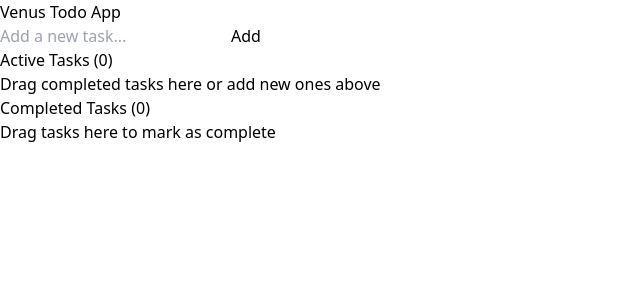
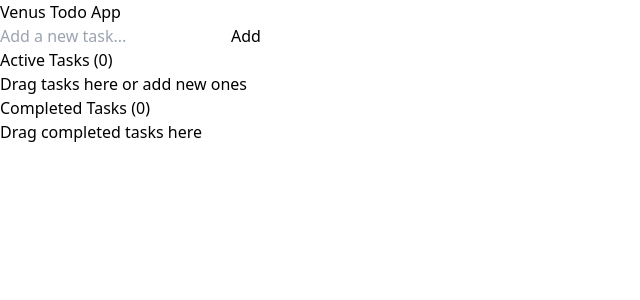
Before and after one commit to 2advancesolutions/venus-todo-react, a React (Vite) app: page / in a window 1280 px wide. Shown: the top 300 px of the page, without its empty margins (0-640 px from the left). Built offline with nearby package versions, Linux system fonts and the light colour scheme.

Commit message:
feat: can you create a react todo app, create,update, delete Allow user to dra
Automated by Venus AI 🌟

```diff
--- a/package.json
+++ b/package.json
@@ -9,9 +9,8 @@
     "preview": "vite preview"
   },
   "dependencies": {
-    "@dnd-kit/core": "^6.1.0",
-    "@dnd-kit/modifiers": "^6.1.0",
-    "@dnd-kit/sortable": "^8.0.0",
+    "@dnd-kit/core": "^6.0.8",
+    "@dnd-kit/sortable": "^7.0.2",
     "@dnd-kit/utilities": "^3.2.1",
     "react": "^18.3.1",
     "react-dom": "^18.3.1"
--- a/src/App.tsx
+++ b/src/App.tsx
@@ -1,14 +1,15 @@
-import React, { useState } from 'react';
-import { DndContext, DragEndEvent, DragOverlay, DragStartEvent } from '@dnd-kit/core';
-import { SortableContext, arrayMove } from '@dnd-kit/sortable';
+import { useState } from 'react';
+import { DndContext, DragEndEvent, closestCenter } from '@dnd-kit/core';
+import { arrayMove, SortableContext, verticalListSortingStrategy } from '@dnd-kit/sortable';
+import TodoForm from './components/TodoForm';
 import TodoItem from './components/TodoItem';
-import TodoForm from './components/TodoForm';
 import { Todo } from './types';
 
 function App() {
   const [todos, setTodos] = useState<Todo[]>([]);
-  const [completedTodos, setCompletedTodos] = useState<Todo[]>([]);
-  const [activeId, setActiveId] = useState<string | null>(null);
+
+  const activeTodos = todos.filter(todo => !todo.completed);
+  const completedTodos = todos.filter(todo => todo.completed);
 
   const addTodo = (text: string) => {
     const newTodo: Todo = {
@@ -17,25 +18,17 @@ function App() {
       completed: false,
       createdAt: new Date(),
     };
-    setTodos([...todos, newTodo]);
+    setTodos(prev => [...prev, newTodo]);
   };
 
   const updateTodo = (id: string, text: string) => {
-    setTodos(todos.map(todo =>
-      todo.id === id ? { ...todo, text } : todo
-    ));
-    setCompletedTodos(completedTodos.map(todo =>
+    setTodos(prev => prev.map(todo =>
       todo.id === id ? { ...todo, text } : todo
     ));
   };
 
   const deleteTodo = (id: string) => {
-    setTodos(todos.filter(todo => todo.id !== id));
-    setCompletedTodos(completedTodos.filter(todo => todo.id !== id));
-  };
-
-  const handleDragStart = (event: DragStartEvent) => {
-    setActiveId(event.active.id as string);
+    setTodos(prev => prev.filter(todo => todo.id !== id));
   };
 
   const handleDragEnd = (event: DragEndEvent) => {
@@ -46,70 +39,63 @@ function App() {
     const activeId = active.id as string;
     const overId = over.id as string;
 
-    // Find which list the active item is in
-    const activeInTodos = todos.find(t => t.id === activeId);
-    const activeInCompleted = completedTodos.find(t => t.id === activeId);
+    // Check if we're dragging between sections
+    const isDraggingToCompleted = overId === 'completed-section';
+    const isDraggingToActive = overId === 'active-section';
 
-    // Find which list the over item is in
-    const overInTodos = todos.find(t => t.id === overId);
-    const overInCompleted = completedTodos.find(t => t.id === overId);
-
-    // Handle dropping on containers
-    if (overId === 'todos-container' && activeInCompleted) {
-      // Move from completed to todos
-      const todo = completedTodos.find(t => t.id === activeId);
-      if (todo) {
-        setCompletedTodos(completedTodos.filter(t => t.id !== activeId));
-        setTodos([...todos, { ...todo, completed: false }]);
-      }
-    } else if (overId === 'completed-container' && activeInTodos) {
-      // Move from todos to completed
-      const todo = todos.find(t => t.id === activeId);
-      if (todo) {
-        setTodos(todos.filter(t => t.id !== activeId));
-        setCompletedTodos([...completedTodos, { ...todo, completed: true }]);
-      }
-    } else if (overInTodos && activeInTodos) {
-      // Reorder within todos
-      setTodos(arrayMove(todos,
-        todos.findIndex(t => t.id === activeId),
-        todos.findIndex(t => t.id === overId)
+    if (isDraggingToCompleted || isDraggingToActive) {
+      setTodos(prev => prev.map(todo =>
+        todo.id === activeId
+          ? { ...todo, completed: isDraggingToCompleted }
+          : todo
       ));
-    } else if (overInCompleted && activeInCompleted) {
-      // Reorder within completed
-      setCompletedTodos(arrayMove(completedTodos,
-        completedTodos.findIndex(t => t.id === activeId),
-        completedTodos.findIndex(t => t.id === overId)
-      ));
+      return;
     }
 
-    setActiveId(null);
+    // Check if we're reordering within the same section
+    const activeTodo = todos.find(t => t.id === activeId);
+    const overTodo = todos.find(t => t.id === overId);
+
+    if (activeTodo && overTodo && activeTodo.completed === overTodo.completed) {
+      const sectionTodos = todos.filter(t => t.completed === activeTodo.completed);
+      const oldIndex = sectionTodos.findIndex(t => t.id === activeId);
+      const newIndex = sectionTodos.findIndex(t => t.id === overId);
+
+      if (oldIndex !== newIndex) {
+        const newSectionTodos = arrayMove(sectionTodos, oldIndex, newIndex);
+        const otherTodos = todos.filter(t => t.completed !== activeTodo.completed);
+        setTodos([...otherTodos, ...newSectionTodos]);
+      }
+    }
   };
 
-  const activeTodo = [...todos, ...completedTodos].find(t => t.id === activeId);
-
   return (
-    <div className="min-h-screen bg-gradient-to-br from-purple-400 via-pink-500 to-red-500 p-4">
-      <div className="max-w-6xl mx-auto">
-        <h1 className="text-4xl font-bold text-white text-center mb-8 mt-8">
+    <div className="min-h-screen bg-gradient-to-br from-purple-600 via-pink-600 to-blue-600 py-8 px-4">
+      <div className="max-w-4xl mx-auto">
+        <h1 className="text-4xl font-bold text-white text-center mb-8">
           Venus Todo App
         </h1>
 
         <TodoForm onAddTodo={addTodo} />
 
-        <DndContext onDragStart={handleDragStart} onDragEnd={handleDragEnd}>
-          <div className="grid grid-cols-1 lg:grid-cols-2 gap-8 mt-8">
-            {/* Active Todos */}
-            <div className="bg-white/10 backdrop-blur-lg rounded-xl p-6 shadow-2xl">
+        <DndContext
+          collisionDetection={closestCenter}
+          onDragEnd={handleDragEnd}
+        >
+          <div className="grid md:grid-cols-2 gap-8 mt-8">
+            <div>
               <h2 className="text-2xl font-semibold text-white mb-4">
-                Active Tasks ({todos.length})
+                Active Tasks ({activeTodos.length})
               </h2>
               <div
-                id="todos-container"
-                className="min-h-[200px] space-y-3"
+                id="active-section"
+                className="space-y-3 min-h-32 p-4 border-2 border-dashed border-white/20 rounded-lg"
               >
-                <SortableContext items={todos.map(t => t.id)}>
-                  {todos.map((todo) => (
+                <SortableContext
+                  items={activeTodos.map(t => t.id)}
+                  strategy={verticalListSortingStrategy}
+                >
+                  {activeTodos.map(todo => (
                     <TodoItem
                       key={todo.id}
                       todo={todo}
@@ -118,25 +104,27 @@ function App() {
                     />
                   ))}
                 </SortableContext>
-                {todos.length === 0 && (
-                  <p className="text-white/70 text-center py-8">
-                    Drag completed tasks here or add new ones above
+                {activeTodos.length === 0 && (
+                  <p className="text-white/50 text-center py-8">
+                    Drag tasks here or add new ones
                   </p>
                 )}
               </div>
             </div>
 
-            {/* Completed Todos */}
-            <div className="bg-white/10 backdrop-blur-lg rounded-xl p-6 shadow-2xl">
+            <div>
               <h2 className="text-2xl font-semibold text-white mb-4">
                 Completed Tasks ({completedTodos.length})
               </h2>
               <div
-                id="completed-container"
-                className="min-h-[200px] space-y-3"
+                id="completed-section"
+                className="space-y-3 min-h-32 p-4 border-2 border-dashed border-white/20 rounded-lg"
               >
-                <SortableContext items={completedTodos.map(t => t.id)}>
-                  {completedTodos.map((todo) => (
+                <SortableContext
+                  items={completedTodos.map(t => t.id)}
+                  strategy={verticalListSortingStrategy}
+                >
+                  {completedTodos.map(todo => (
                     <TodoItem
                       key={todo.id}
                       todo={todo}
@@ -146,25 +134,13 @@ function App() {
                   ))}
                 </SortableContext>
                 {completedTodos.length === 0 && (
-                  <p className="text-white/70 text-center py-8">
-                    Drag tasks here to mark as complete
+                  <p className="text-white/50 text-center py-8">
+                    Drag completed tasks here
                   </p>
                 )}
               </div>
             </div>
           </div>
-
-          <DragOverlay>
-            {activeTodo ? (
-              <div className="opacity-80">
-                <TodoItem
-                  todo={activeTodo}
-                  onUpdate={updateTodo}
-                  onDelete={deleteTodo}
-                />
-              </div>
-            ) : null}
-          </DragOverlay>
         </DndContext>
       </div>
     </div>
--- a/src/components/TodoItem.tsx
+++ b/src/components/TodoItem.tsx
@@ -1,4 +1,4 @@
-import React, { useState } from 'react';
+import { useState } from 'react';
 import { useSortable } from '@dnd-kit/sortable';
 import { CSS } from '@dnd-kit/utilities';
 import { Todo } from '../types';
```
Also changed, not shown: 5 other files (tests, documents, lock files or other folders).
